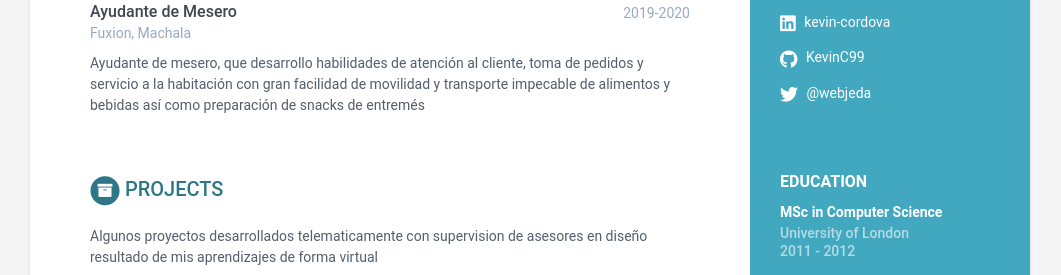
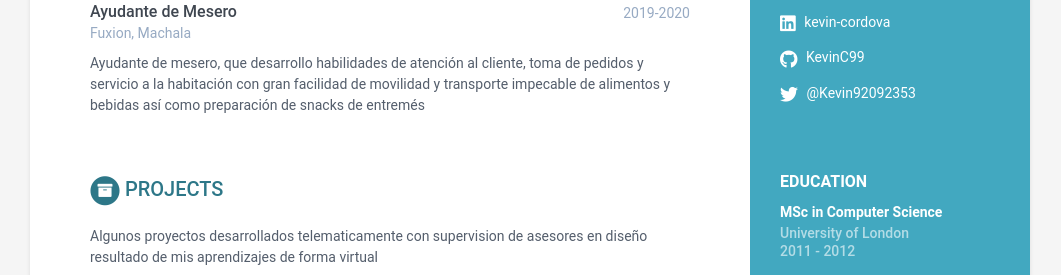
Before and after one commit to KevinC99/good-birch-4e19a, a Jekyll site: the page built from index.html, in a window 1280 px wide. Shown: the part 394-669 px from the top of the page, without its empty margins (110-1171 px from the left). Built offline with Jekyll 4.4.1, drawn with Linux system fonts in a browser that asks for light colours.

Commit message:
data.yml: updated twitter in sidebar

```diff
--- a/_data/data.yml
+++ b/_data/data.yml
@@ -8,7 +8,7 @@ sidebar:
   telegram: null
   gitlab: null
   bitbucket: null
-  twitter: '@webjeda'
+  twitter: '@Kevin92092353'
   stack-overflow: null
   codewars: null
   goodreads: null
```
